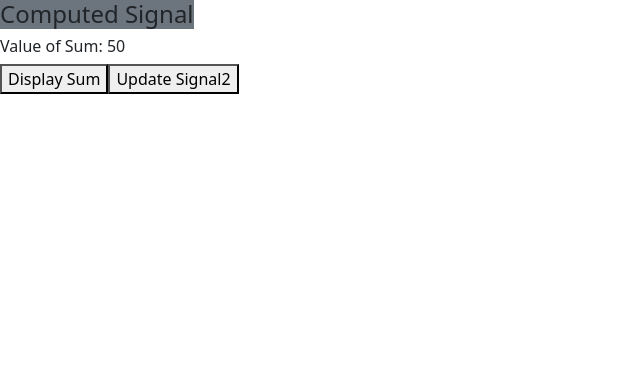
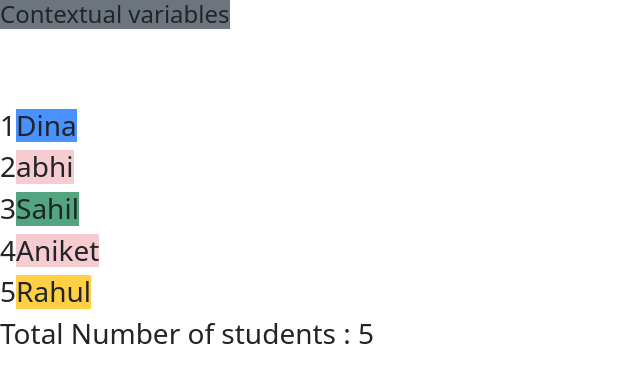
Before and after one commit to Dinakrushna7077/angular-learning, an Angular app: page / in a window 1280 px wide. Shown: the top 382 px of the page, without its empty margins (0-640 px from the left). Built offline with nearby package versions, Linux system fonts and the light colour scheme.

Commit message:
Contextual variables

```diff
--- a/src/app/app.html
+++ b/src/app/app.html
@@ -1,9 +1,51 @@
+<h4 class="bg-secondary d-inline-block">Contextual variables</h4>
+<br>
+<br><br><br>
 
+@for(std of students;track std)
+{
+
+  <h3 class="d-inline">{{$index+1}}</h3>
+  @if($first)
+  {
+    <h3 class="bg-primary bg-opacity-75 text-dark d-inline-block"> {{std}} </h3>
+  }
+  @else if($last)
+  {
+    <h3 class="bg-warning bg-opacity-75 text-dark d-inline-block"> {{std}} </h3>
+    <br>
+    <h3 class="text-dark d-inline-block"> Total Number of students : {{$count}} </h3>
+
+  }
+  @else
+  {
+    @if($even)
+    {
+      <h3 class="bg-success bg-opacity-75 text-dark d-inline-block"> {{std}} </h3>
+    }
+    @if($odd)
+    {
+      <h3 class="bg-danger bg-opacity-25 text-dark d-inline-block"> {{std}} </h3>
+    }
+  }
+  <br>
+}
+@empty()
+  {
+    <h3 class="bg-danger bg-opacity-25 text-dark d-inline-block"> No Students Found </h3>
+  }
+
+
+
+
+
+
+<!--
 <h4 class="bg-secondary d-inline-block">Computed Signal</h4>
 <br>
 <h6>Value of Sum: {{sum()}}</h6>
 <button (click)="displaySum()">Display Sum</button>
-<button (click)="updateSignal()">Update Signal2</button>
+<button (click)="updateSignal()">Update Signal2</button> -->
 
 <!-- <h1 class="bg-secondary d-inline-block">Signal data type</h1>
 <br>
--- a/src/app/app.ts
+++ b/src/app/app.ts
@@ -10,6 +10,17 @@ import { Component, computed, effect, signal, WritableSignal } from '@angular/co
 })
 export class App {
 
+
+students=["Dina","abhi","Sahil","Aniket","Rahul"];
+//students=[];
+
+
+
+
+
+
+
+/* Computed Signal
   n1=signal(40);
   n2=signal(10);
   sum=computed(() => this.n1() + this.n2());
@@ -24,6 +35,7 @@ export class App {
   {
     this.n2.set(this.n2()+50);
   }
+    */
 
 
 
```
